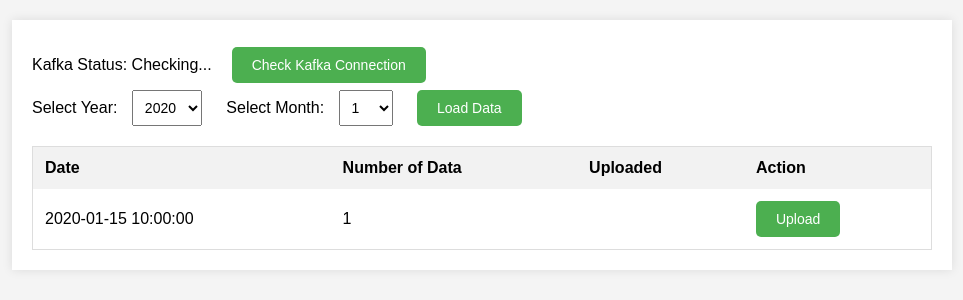
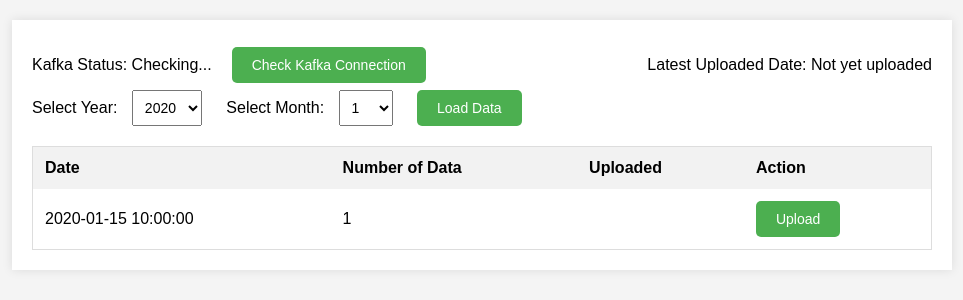
Before and after one commit to yehoon17/data-analysis, a Python web app: template flask/templates/index.html in a window 1280 px wide. Shown: the part 110-410 px from the top of the page, without its empty margins (158-1121 px from the left). Run offline with Jinja, Linux system fonts and the light colour scheme; the template is opened without the code that fills it: most values are stand-ins (such as "Sample title", 1, 10 or a date in 2020).

Commit message:
feat: Enhance UI with status bar and latest date
Adds a status bar displaying Kafka connection status and latest uploaded date, with associated styling and JavaScript updates.

```diff
--- a/flask/static/styles.css
+++ b/flask/static/styles.css
@@ -85,3 +85,15 @@
 .action-btn:hover {
     background-color: #007B9A;
 }
+
+.status-bar {
+    display: flex;
+    justify-content: space-between;
+    align-items: center;
+}
+
+.kafka-left {
+    display: flex;
+    align-items: center;
+    gap: 20px;
+}
--- a/flask/templates/index.html
+++ b/flask/templates/index.html
@@ -14,9 +14,14 @@
     </header>
 
     <div class="container">
-        <div style="display: inline-flex; align-items: center; gap: 20px;">
-            <p id="kafka-status">Kafka Status: Checking...</p>
-            <button onclick="checkKafka()">Check Kafka Connection</button>
+        <div class="status-bar">
+            <div class="kafka-left">
+                <p id="kafka-status">Kafka Status: Checking...</p>
+                <button onclick="checkKafka()">Check Kafka Connection</button>
+            </div>
+            <div>
+                Latest Uploaded Date: <span id="latest-date">Not yet uploaded</span>
+            </div>
         </div>
         <div>
             <label for="year">Select Year:</label>
@@ -127,6 +132,7 @@
                     success: function(response) {
                         alert(response.message);
                         fetchData();
+                        $('#latest-date').text(date);
                     },
                     error: function(xhr, status, error) {
                         alert("Error uploading data: " + xhr.responseText);
```
